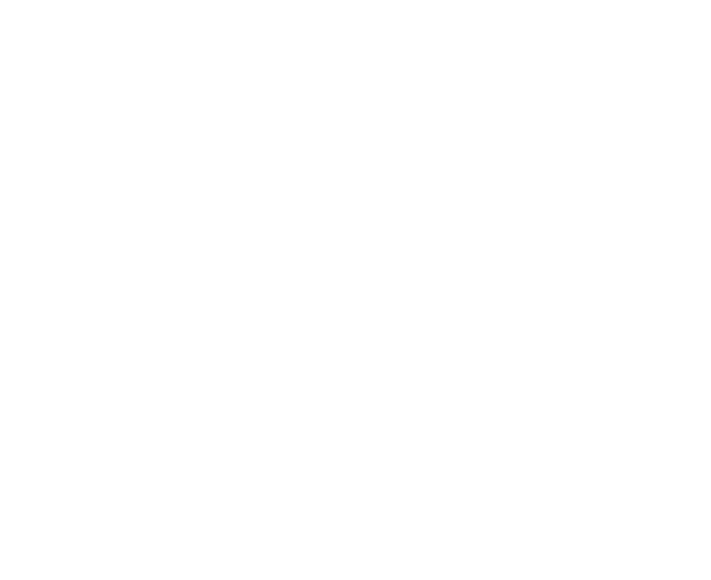
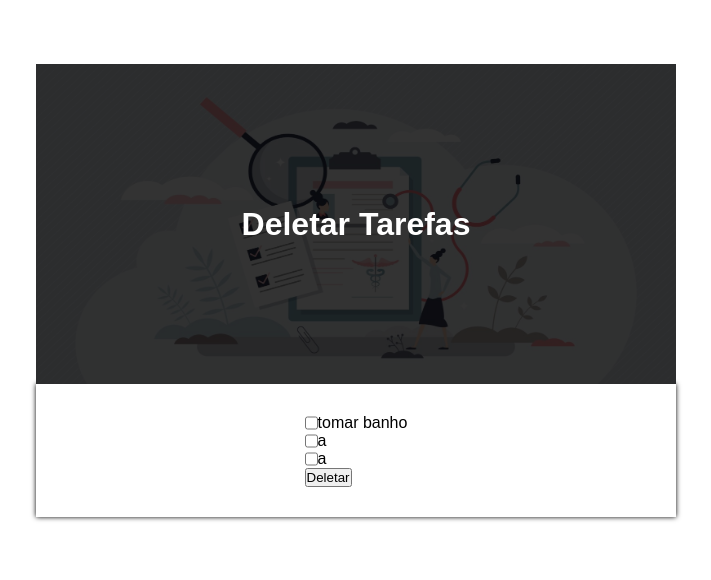
Before and after one commit to vitohzx/gerenciador_de_tarefa, a PHP site: page /delete/deleteTarefa.php in a window 1280 px wide. Before the commit the part shown is empty. Shown: the top 580 px of the page, without its empty margins (284-995 px from the left). Run offline with PHP 8.4, Linux system fonts and the light colour scheme.

Commit message:
Add files via upload
novoooo

```diff
--- a/gerenciador/create/criarTarefa.php
+++ b/gerenciador/create/criarTarefa.php
@@ -14,10 +14,10 @@
         </div>
         <div class="box2">
             <form action="create.php" method="post">
-                <input type="text" name="nameTarefa" id="" class="inputTxt" placeholder="Digite o nome da tarefa" style="margin-top: 0">
+                <input type="text" name="nameTarefa" id="" class="inputTxt" placeholder="Digite o nome da tarefa" style="margin-top: 0" required>
                 <input type="text" name="descTarefa" id="" class="inputTxt" placeholder="Digite a descrição da tarefa">
                 <div class="linha">
-                    <input type="date" name="dataTarefa" id="" class="inputDate">
+                    <input type="date" name="dataTarefa" id="" class="inputDate" required>
                     <input type="time" name="timeTarefa" id="" class="inputTime">
                 </div>
                 <input type="submit" value="Criar Tarefa" class="inputCriar">
--- a/gerenciador/create/style.css
+++ b/gerenciador/create/style.css
@@ -46,7 +46,7 @@
     position: absolute;
     color: white;
     font-weight: bold;
-    font-size: 150%;
+    font-size: 200%;
     z-index: 10;
 }
 
--- a/gerenciador/delete/deleteTarefa.php
+++ b/gerenciador/delete/deleteTarefa.php
@@ -3,9 +3,39 @@
 <head>
     <meta charset="UTF-8">
     <meta name="viewport" content="width=device-width, initial-scale=1.0">
-    <title>Document</title>
+    <title>Delete</title>
+    <link rel="stylesheet" href="style.css">
 </head>
 <body>
+    <div class="container">
+        <div class="box1">
+            <p class="txt"> Deletar Tarefas </p>
+            <img src="../img/delete.png" alt=""/>
+        </div>
+        <div class="box2">
 
+            <form action="delete.php" method="post">
+
+            </form>
+        <?php
+            $dadosTarefa = file_get_contents("../tarefas.json");
+            $dadosTarefa = json_decode($dadosTarefa, true);
+
+            echo '<form action="delete.php" method="post">';
+            if($dadosTarefa != null){
+                foreach($dadosTarefa as $key => $valor){
+                    echo ("
+                        <div class='linha'>
+                            <input type='checkbox' name='checkboxes[]'> <span> {$valor["name"]} </span>
+                        </div>
+                    ");
+                }
+            }
+            echo '<input type="submit" value="Deletar">';
+            echo '</form>'
+        ?>
+
+        </div>
+    </div>
 </body>
 </html>
--- a/gerenciador/delete/style.css
+++ b/gerenciador/delete/style.css
@@ -0,0 +1,55 @@
+* {
+    margin: 0;
+    padding: 0;
+    box-sizing: border-box;
+}
+
+.container {
+    display: flex;
+    width: 100%;
+    align-items: center;
+    flex-direction: column;
+    width: 100%;
+    padding-block: 5%;
+    font-family: Arial, Helvetica, sans-serif;
+    position: relative;
+}
+
+.box1 {
+    display: flex;
+    position: relative;
+    height: 40vh;
+    width: 50%;
+    background-color: black;
+    align-items: center;
+    justify-content: center;
+}
+
+.box2 {
+    display: flex;
+    width: 50%;
+    flex-direction: column;
+    align-items: center;
+    padding-block: 30px;
+    box-shadow: 0 0 5px rgb(0, 0, 0);
+}
+
+img {
+    position: absolute;
+    height: 100%;
+    width: 100%;
+    opacity: 0.2;
+    z-index: 1;
+}
+
+.txt {
+    position: absolute;
+    color: white;
+    font-weight: bold;
+    font-size: 200%;
+    z-index: 10;
+}
+
+.linha {
+    display: flex;
+}
--- a/gerenciador/index.php
+++ b/gerenciador/index.php
@@ -28,7 +28,7 @@
                 </a>
             </div>
             <div class="box4">
-                <a href="">
+                <a href="./delete/deleteTarefa.php">
                     <p class="txthome"> Excluir Tarefas </p>
                     <img src="./img/delete.png" alt="" class="create">
                 </a>
--- a/gerenciador/read/style.css
+++ b/gerenciador/read/style.css
@@ -84,7 +84,7 @@
     position: absolute;
     color: white;
     font-weight: bold;
-    font-size: 150%;
+    font-size: 200%;
     z-index: 10;
 }
 
--- a/gerenciador/style.css
+++ b/gerenciador/style.css
@@ -79,7 +79,7 @@
     position: absolute;
     color: white;
     font-weight: bold;
-    font-size: 150%;
+    font-size: 180%;
     z-index: 10;
     top: 50%;
     left: 50%;
--- a/gerenciador/tarefas.json
+++ b/gerenciador/tarefas.json
@@ -5,5 +5,19 @@
         "data": "2025-06-09",
         "hora": "18:57",
         "status": "Atrasada"
+    },
+    "3": {
+        "name": "a",
+        "descricao": "a",
+        "data": "",
+        "hora": "",
+        "status": "Atrasada"
+    },
+    "4": {
+        "name": "a",
+        "descricao": "",
+        "data": "2025-07-04",
+        "hora": "",
+        "status": "Pendente"
     }
 }
--- a/gerenciador/update/style.css
+++ b/gerenciador/update/style.css
@@ -47,7 +47,7 @@
     position: absolute;
     color: white;
     font-weight: bold;
-    font-size: 150%;
+    font-size: 200%;
     z-index: 10;
 }
 
@@ -91,6 +91,7 @@
     align-items: center;
     justify-content: center;
     box-shadow: 0 0 5px rgba(0, 0, 0, 0.9);
+    border-radius: 53px;
 }
 
 .overlay {
```
Also changed, not shown: gerenciador/update/updateTarefa.php (+4 -3 lines).
